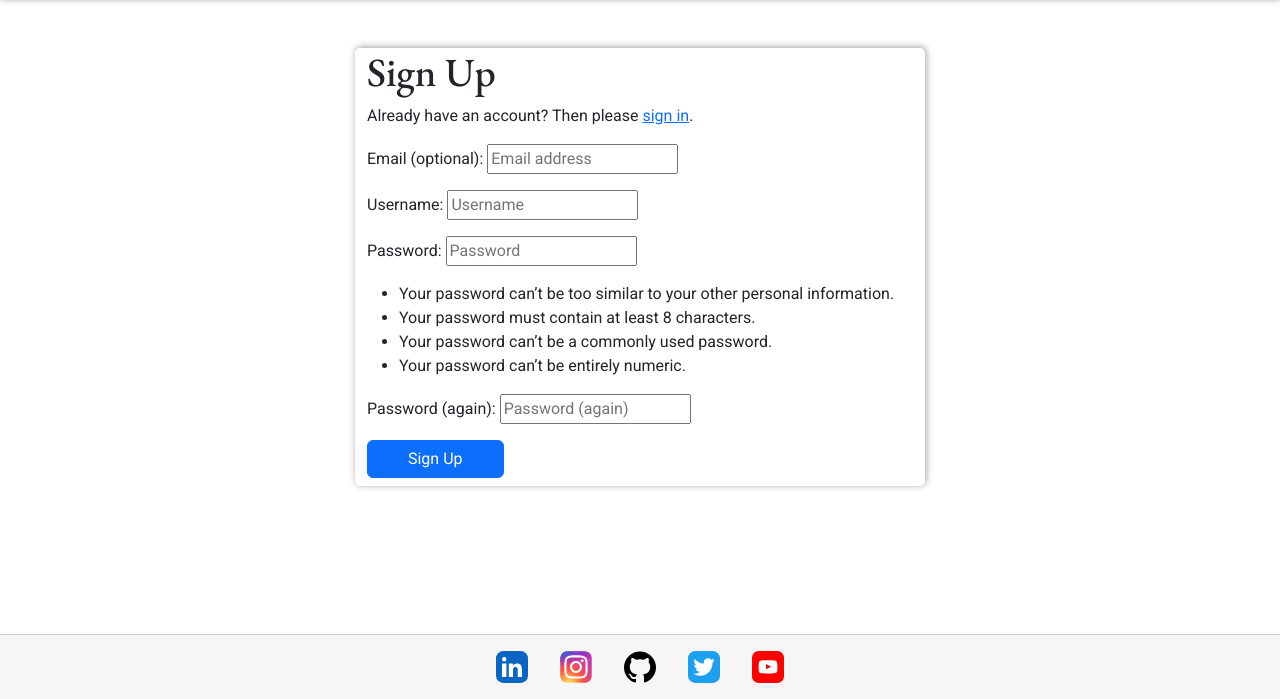
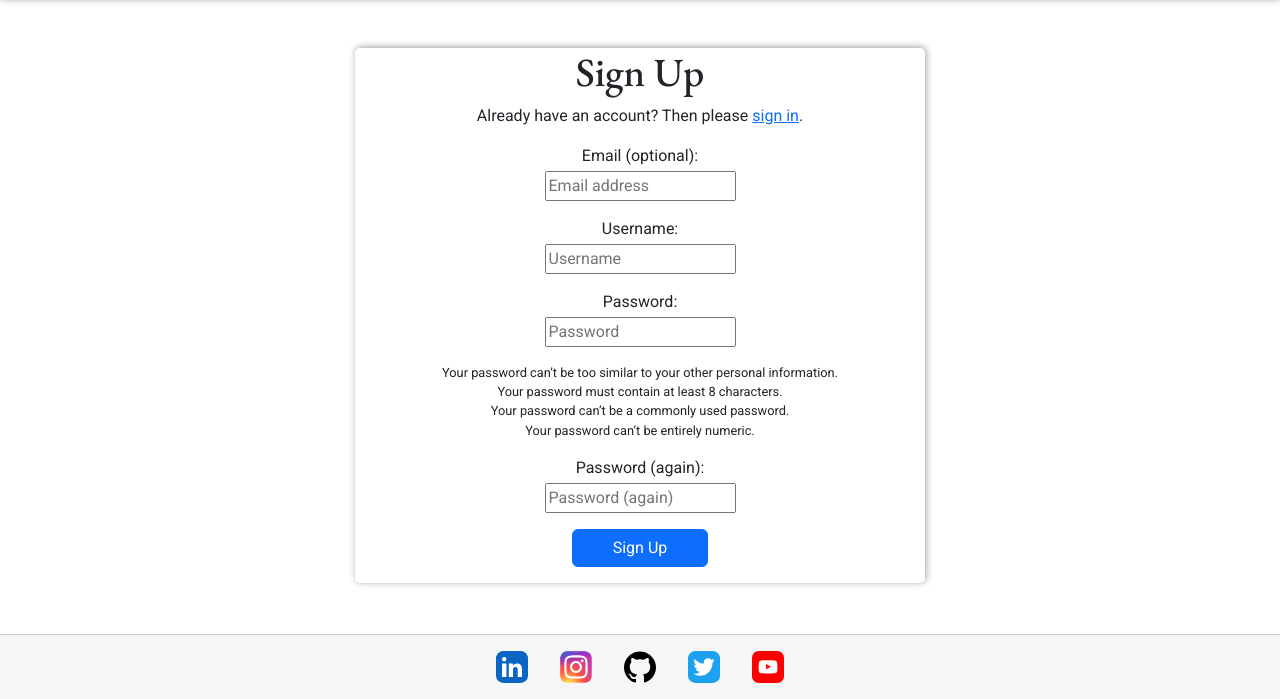
Before and after one commit to NiclO1337/recipe-tutorial, a Django app: page /accounts/signup/ in a window 1280 px wide. Shown: the part 101-800 px from the top of the page. Run offline with Django 5.2, Linux system fonts and the light colour scheme; some libraries are stand-ins or nearby versions.

Commit message:
Style allauth account pages inputs and uls

```diff
--- a/static/css/base.css
+++ b/static/css/base.css
@@ -71,6 +71,21 @@ img.logo {
   border-radius: 5px;
 }
 
+#allauth-pages input {
+  display: block;
+  margin: 3px auto;
+}
+
+#allauth-pages input#id_remember {
+  display: inline-block;
+}
+
+#allauth-pages ul {
+  list-style-type: none;
+  font-size: 80%;
+  padding-left: 0;
+}
+
 
 
 /* Footer */
--- a/templates/allauth/allauth/layouts/base.html
+++ b/templates/allauth/allauth/layouts/base.html
@@ -5,7 +5,9 @@
 
     <section class="container">
         <div class="row">
-            <div class="col-6 mx-auto mt-5 pb-2" id="allauth-pages">
+            <div
+            class="col-6 mx-auto mt-5 pb-3 text-center"
+            id="allauth-pages">
             {% block content %}
 
             {% endblock content %}
```
